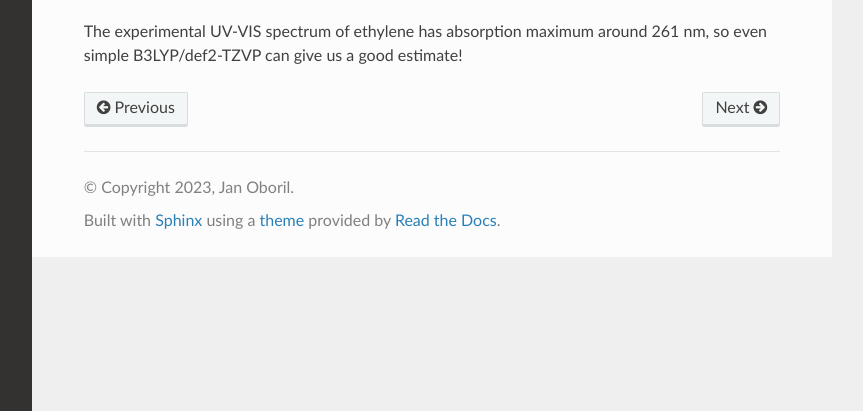
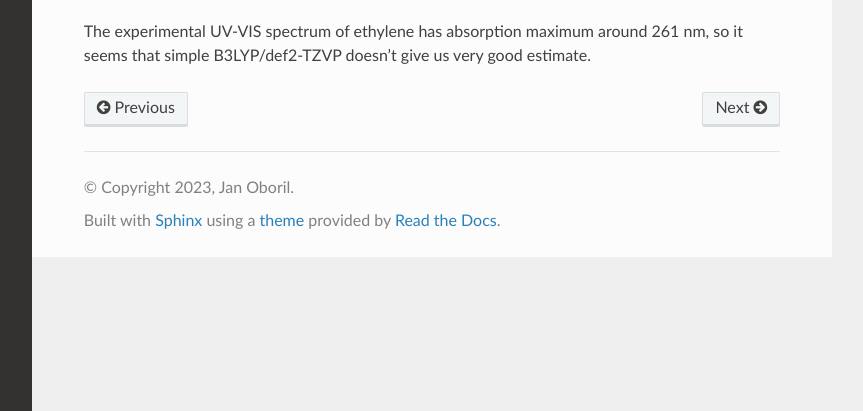
Before and after one commit to oboril/pyorca, a Sphinx documentation site: the page built from docs/parsing_output.sp.rst, in a window 1280 px wide, cut to the strip 489-900 px from the top of the page. Shown: the whole strip, without its empty margins (268-1131 px from the left). Built offline with Sphinx 7.4.7 and the Read the Docs theme 2.0.0, drawn with Linux system fonts in a browser that asks for light colours.

Commit message:
Fixed docs

```diff
--- a/docs/parsing_output.sp.rst
+++ b/docs/parsing_output.sp.rst
@@ -33,4 +33,5 @@ The ORCA output is in the :download:`ethylene_uvvis.out <_static/ethylene_uvvis.
     for wavelength, intensity in zip(electronic_spectrum.wavelengths, electronic_spectrum.intensities):
         print(f'{wavelength:0.1f} nm (relative intensity {intensity:0.4f})')
 
-The experimental UV-VIS spectrum of ethylene has absorption maximum around 261 nm, so even simple B3LYP/def2-TZVP can give us a good estimate!
+The experimental UV-VIS spectrum of ethylene has absorption maximum around 261 nm,
+so it seems that simple B3LYP/def2-TZVP doesn't give us very good estimate.
```
